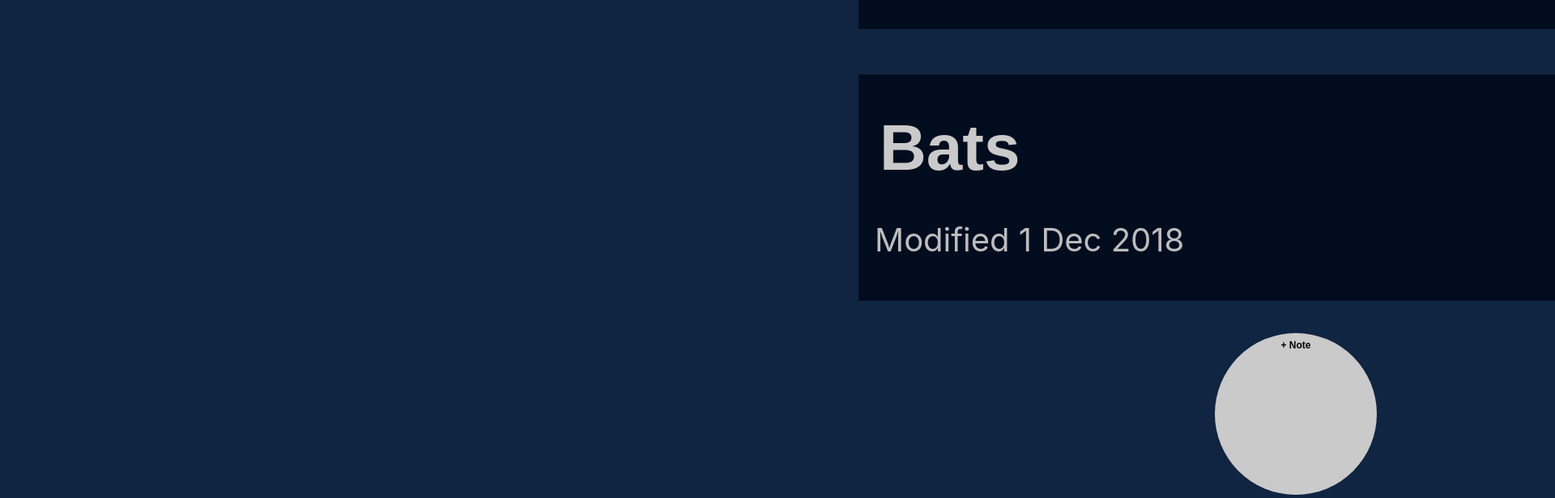
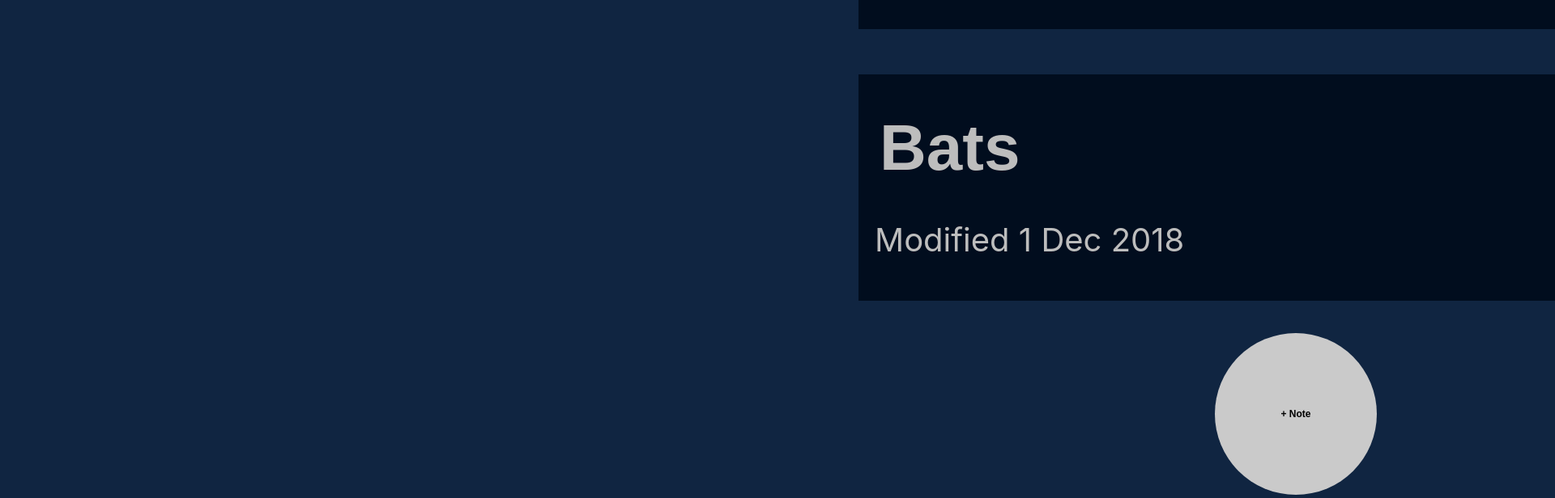
Before and after one commit to ultraYumm/notefull, a React (Create React App) app: page / in a window 1280 px wide. Shown: the part 1640-2256 px from the top of the page at 81% size, 1920 px wide, since content can reach past the window. Built offline with nearby package versions, Linux system fonts and the light colour scheme.

Commit message:
added basic routers

```diff
--- a/src/AddNote.js
+++ b/src/AddNote.js
@@ -1,7 +1,6 @@
 import React from "react";
 import "./App.css";
 import { Link } from 'react-router-dom';
-import Addnoteform from './Addnoteform';
 
 
 
@@ -14,13 +13,9 @@ class AdNote extends React.Component {
             <button className= "NavCircleButtonNote"
             type= "submit"
              >
-            + Note
-             <Link to = {`/add-note/`}>
-              <Addnoteform
-               folderList = {this.props.folderList}
-               folderIds = {this.props.folderIds}
-               onAddItem = {this.props.handleAddNote}/>
-               </Link>
+             <Link to = "/add-note" style ={{ color: 'black'}}>
+             + Note
+              </Link>
             </button>
 
         )
--- a/src/App.css
+++ b/src/App.css
@@ -14,6 +14,12 @@ body {
 background: #102541;
 color: #bdbdbd;
 font-size: 18px;
+
+}
+
+a {
+  color: #bdbdbd;
+  text-decoration: none;
 
 }
 
--- a/src/App.js
+++ b/src/App.js
@@ -1,17 +1,16 @@
 import React, { Component } from 'react';
-import {Route, Link} from 'react-router-dom';
+import {Route, Switch, Link} from 'react-router-dom';
+
 import './App.css';
 import Nav from './Nav';
 import AddFolder from './AddFolder';
 import AddNote from './AddNote';
 import Addnoteform from './Addnoteform';
-//import Notessummary from './Notessummary';
-//import NotesDetail from './NotesDetail';
-//import Importanttab from './Importanttab';
 import RemoveNote from './RemoveNote';
+import Currentnotedetails from './Currentnotedetails';
 import Moment from 'react-moment';
 import STORE from './STORE'
-import Folderbuttons from './Folderbuttons';
+
 
 const newNote = () => {
 
@@ -32,8 +31,6 @@ class App extends Component {
     store: STORE,
     notes: STORE.notes,
     folders: STORE.folders
-
-
     };
 
 
@@ -45,7 +42,6 @@ class App extends Component {
         {name: noteName,
         content: noteContent,
         folderId: folderId},
-
         ]
 
       /*const newFolder = [
@@ -59,17 +55,14 @@ class App extends Component {
         /*folders: newFolder,*/
         notes: newNotesArray
               })
-
     };
 
   render() {
-
 
     const folderButtonClick = (folderId) => {
       this.setState({ currentTabIndex: folderId })
       console.log(this.state.folders)
     }
-    console.log(this.state.store.folders)
 
     const noteButtonClick = (id) => {
       this.setState({ currentNoteIndex: id })
@@ -105,7 +98,6 @@ class App extends Component {
 
 
 
-
    const noteName = currentTabDetail.map((item, index) => (
       <div className = "noteSummary">
         <ul>
@@ -114,7 +106,9 @@ class App extends Component {
           className= "noteButton"
           onClick={() => noteButtonClick(item.id)}
           >
+                <Link to = "/note-details">
             {item.name}
+                </Link>
             <span className= "remove"><RemoveNote/></span> </button>
           </li>
           <li className= "noteLi">Modified <Moment format="D MMM YYYY" withTitle>{item.modified}</Moment> </li>
@@ -124,57 +118,80 @@ class App extends Component {
 
     const currentNoteDetailArr = this.state.notes.filter(num=> num.id === this.state.currentNoteIndex)
 
+    const currentNoteDetails =
 
-
-      const currentNoteDetails =
         <div className = "noteSummary">
           <ul>
+
             <li  className= "noteName"><button className= "noteButton"
             >
             {currentNoteDetailArr[0].name}
             <span className= "remove"><RemoveNote/></span> </button>
             </li>
+
             <li className= "noteLi">Modified <Moment format="D MMM YYYY" withTitle> {currentNoteDetailArr[0].modified}</Moment> </li>
             <li className = "content">{currentNoteDetailArr[0].content}</li>
           </ul>
         </div>
 
-
-
       return (
 
       <main className="App">
 
+
        <header><Nav /></header>
 
+
           <div className = "folderBox">
+          <Link to = '/'>
              {buttons}
+          </Link>
+
            <div><AddFolder/></div>
+
            </div>
 
+          {this.state && this.state.notes.length && this.state.folders.length && (
+          <div className= "noteList">
+            <Switch>
+             <Link to = '/'>
+            {noteName}
+            </Link>
+            </Switch>
+           </div>
 
+          )}
+         <div>
+          <div><AddNote/></div>
 
-       {this.state && this.state.notes.length && this.state.folders.length && (
-       <div className= "noteList">{noteName}</div>
-       )}
+        <Switch>
+          <Route
+          path = "/add-note"
+          render = { () =>
 
-      <div>
-      <Route
-        exact path = '/'
-        render = { () =>
-        <AddNote
+          <Addnoteform
           folderList = {folderList}
           folderIds = {folderIds}
           onAddItem = {this.handleAddNote}
-      />}
-      />
+          />}/>
+        </Switch>
+
 
          </div>
 
 
-      {this.state && this.state.notes.length && this.state.folders.length && (
-       <div className= "noteDetail">{currentNoteDetails}</div>
-       )}
+          <div className= "noteDetail">
+          <Switch>
+          <Route
+          path = '/note-details/${}'
+          render = { () =>
+          <Currentnotedetails
+            currentNoteDetails = {currentNoteDetails[0]}
+          />}/>
+          </Switch>
+
+
+          </div>
 
       </main>
     );
@@ -182,69 +199,3 @@ class App extends Component {
 }
 
 export default App;
-
-
-/*<div className = "folderBox">
-{store.folders.map(item =>(
-   <FolderList
-   key = {item.id}
-   name = {item.name}
-   length = {store.folders.length}
- />
- ))}
-  <div><AddFolder/></div>
-</div>*/
-
-
-/*
-
-<div className = "noteDetail">
-<Importanttab
- folderImportantName =  {store.folders[this.state.currentTabIndex].name}
- notesImportantDetail = {store.notes.filter(num=> num.folderId === store.folders[this.state.currentTabIndex].id).map((item) =>
-   item)}
-  />
-<div><AddFolder/></div>
-</div>
-
-<div><AddNote/></div>
-
-<div className = "noteSummary">
-{store.notes.map(note =>(
-<Notessummary
-key = {note.id}
-name = {note.name}
-modDate = {note.modified}
-folders = {note.folderId}
-
-/>
-))}
-</div>
-
-
-
-
-
-
-
-<div className = "tab">
-<NotesDetail
-folderIds =  {store.folders.map((item) => item.id)}
-folderImportantId =  {store.folders[0].id}
-folderSuperId =  {store.folders[1].id}
-folderSpangleyId =  {store.folders[2].id}
-folderImportantName =  {store.folders[0].name}
-folderSuperName =  {store.folders[1].name}
-folderSpangleyName =  {store.folders[2].name}
-notesImportantDetail = {store.notes.filter(num=> num.folderId === store.folders[0].id).map((item) =>
-item)}
-notesSuperDetail = {store.notes.filter(num=> num.folderId === store.folders[1].id)
-.map((item) =>
-item)}
-notesSpangleyDetail = {store.notes.filter(num=> num.folderId === store.folders[2].id)
-.map((item) =>
-item)}
-   />
-</div>
-
-*/
--- /dev/null
+++ b/src/Currentnotedetails.js
@@ -0,0 +1,21 @@
+import React from "react";
+import "./App.css";
+import { Link } from 'react-router-dom';
+
+
+
+class Currentnotedetails extends React.Component {
+
+
+  render() {
+
+
+
+        return (
+            <div>{this.props.currentNoteDetails}</div>
+
+        )
+  }
+}
+
+export default Currentnotedetails;
--- a/src/Folderbuttons.js
+++ /dev/null
@@ -1,52 +0,0 @@
-import React from "react";
-import "./App.css";
-
-
-
-
-
-class Folderbuttons extends React.Component {
-
-
-  render() {
-
-    const folderButtonClick = (folderId) => {
-        this.setState({ currentTabIndex: folderId })
-        console.log(this.props.folders)
-      }
-      //console.log(this.state.store.folders)
-
-
-    const buttons = this.props.folders.map((item, index) =>(
-
-        <li className= "folderLi"><button
-        key = {index}
-        className = "folderButton"
-        onClick={() => folderButtonClick(item.id)}
-        >
-          {item.name}
-          <span className = "number">
-          {this.props.notes.filter(num=> num.folderId === item.id).length}
-          </span>
-
-           </button>
-        </li>))
-
-
-
-        return (
-
-
-        <div>
-        {buttons}
-       </div>
-
-        );
-      }
-
-    }
-
-
-
-
-export default Folderbuttons;
```
Also changed, not shown: src/Notessummary.js (deleted, +0 -34 lines). Lines whose indentation alone changed are shown as unchanged.
